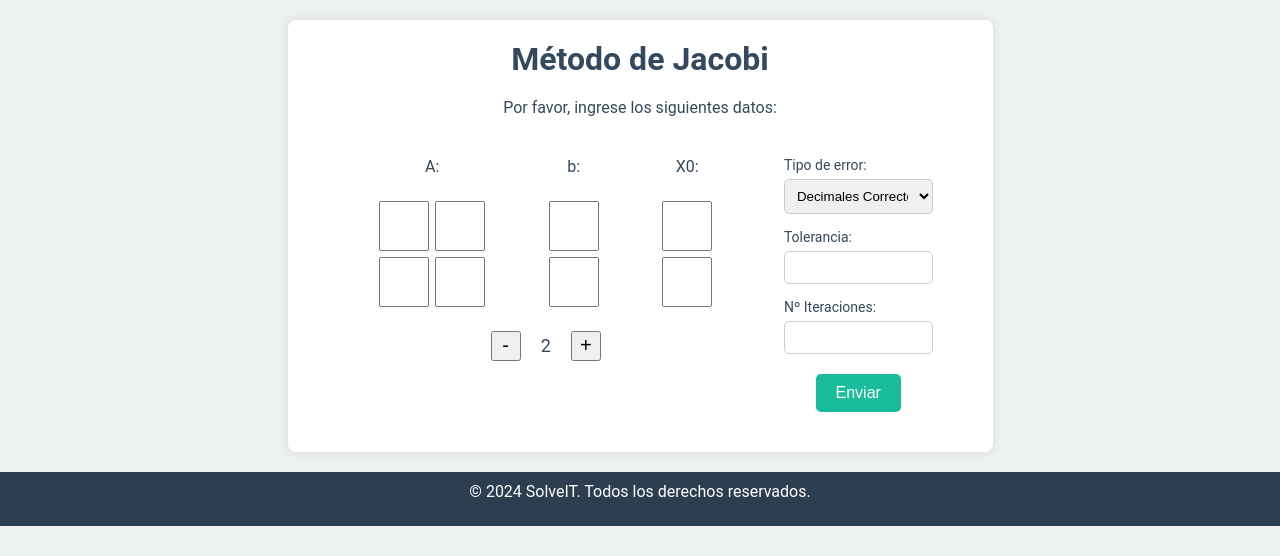
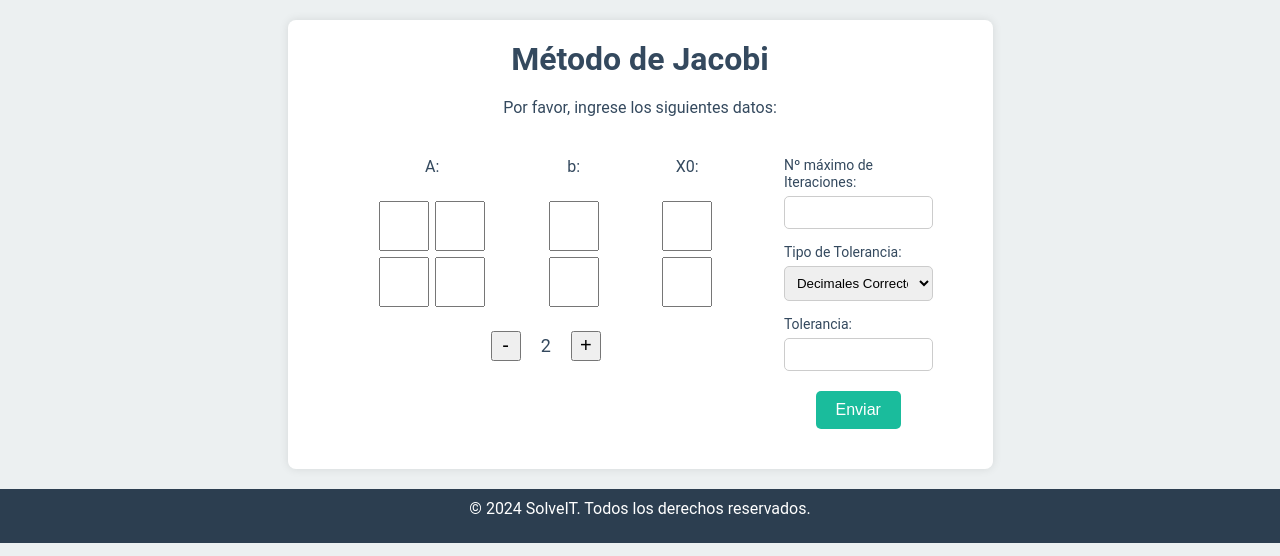
Before and after one commit to EvelynZapata20/SolveIT, a Flask app: template app/templates/Seccion_2/formulario_jacobi.html in a window 1280 px wide. Shown: the part 45-601 px from the top of the page. Run offline with Flask 3, Linux system fonts and the light colour scheme; the template is opened without the code that fills it, so the values that code supplies are empty; parts of the project's set-up code (start-up, migrations or seed data) failed here and were passed over.

Commit message:
nombres de variables consistentes sección 2

```diff
--- a/app/templates/Seccion_2/formulario_jacobi.html
+++ b/app/templates/Seccion_2/formulario_jacobi.html
@@ -49,7 +49,12 @@
                     <input type="hidden" id="x" name="x">
 
                     <div class="form-group">
-                        <label for="error_type">Tipo de error:</label>
+                        <label for="niter">Nº máximo de Iteraciones:</label>
+                        <input type="text" id="niter" name="niter" required>
+                    </div>
+
+                    <div class="form-group">
+                        <label for="error_type">Tipo de Tolerancia:</label>
                         <select id="error_type" name="error_type">
                             <option value="Decimales Correctos">Decimales Correctos</option>
                             <option value="Cifras Significativas">Cifras Significativas</option>
@@ -59,11 +64,6 @@
                     <div class="form-group">
                         <label for="tol">Tolerancia:</label>
                         <input type="text" id="tol" name="tol" required>
-                    </div>
-
-                    <div class="form-group">
-                        <label for="niter">Nº Iteraciones:</label>
-                        <input type="text" id="niter" name="niter" required>
                     </div>
 
                     <div class="form-group">
```
Also changed, not shown: app/templates/Seccion_2/formulario_gaussSeidel.html (+6 -6 lines).
